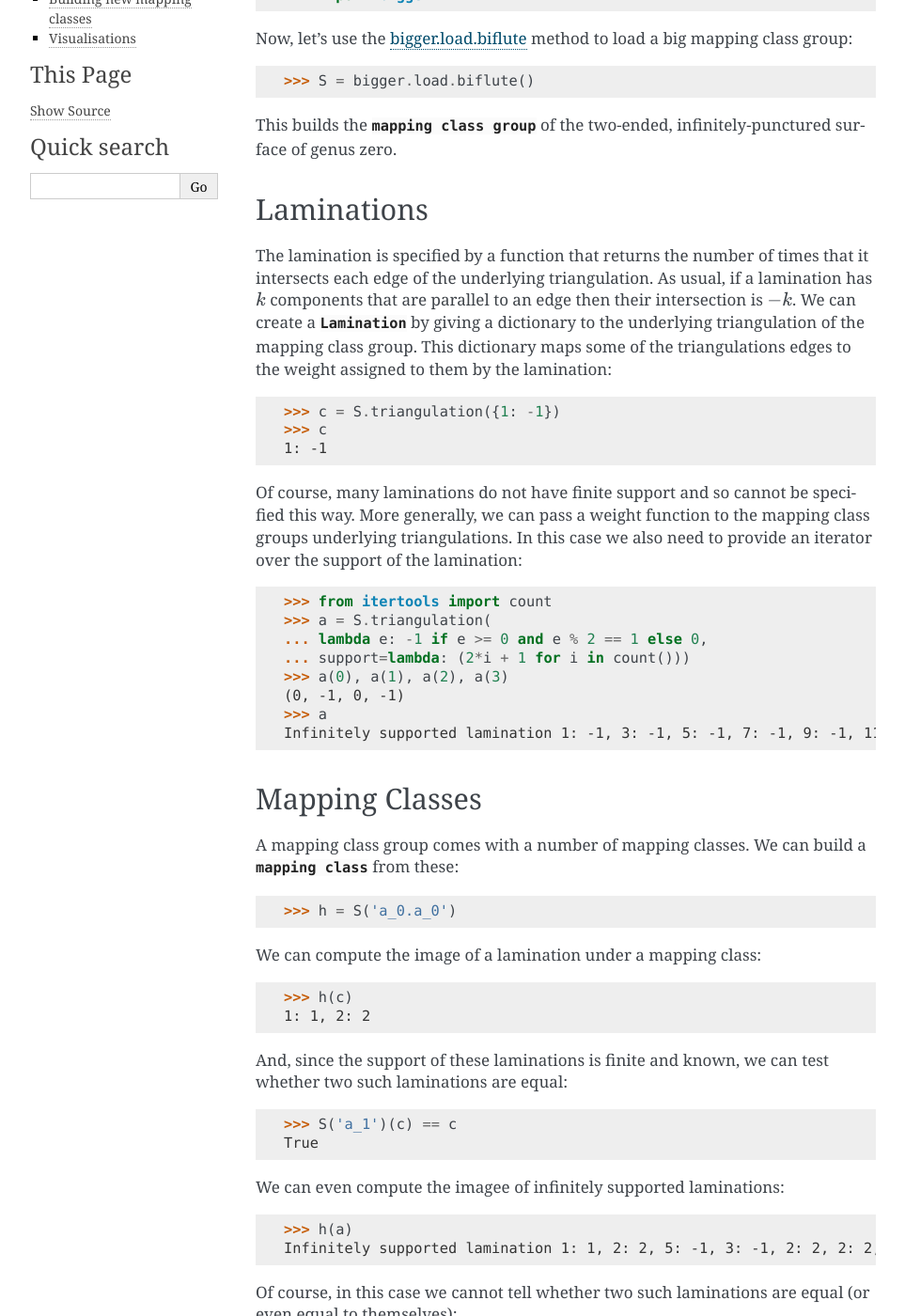
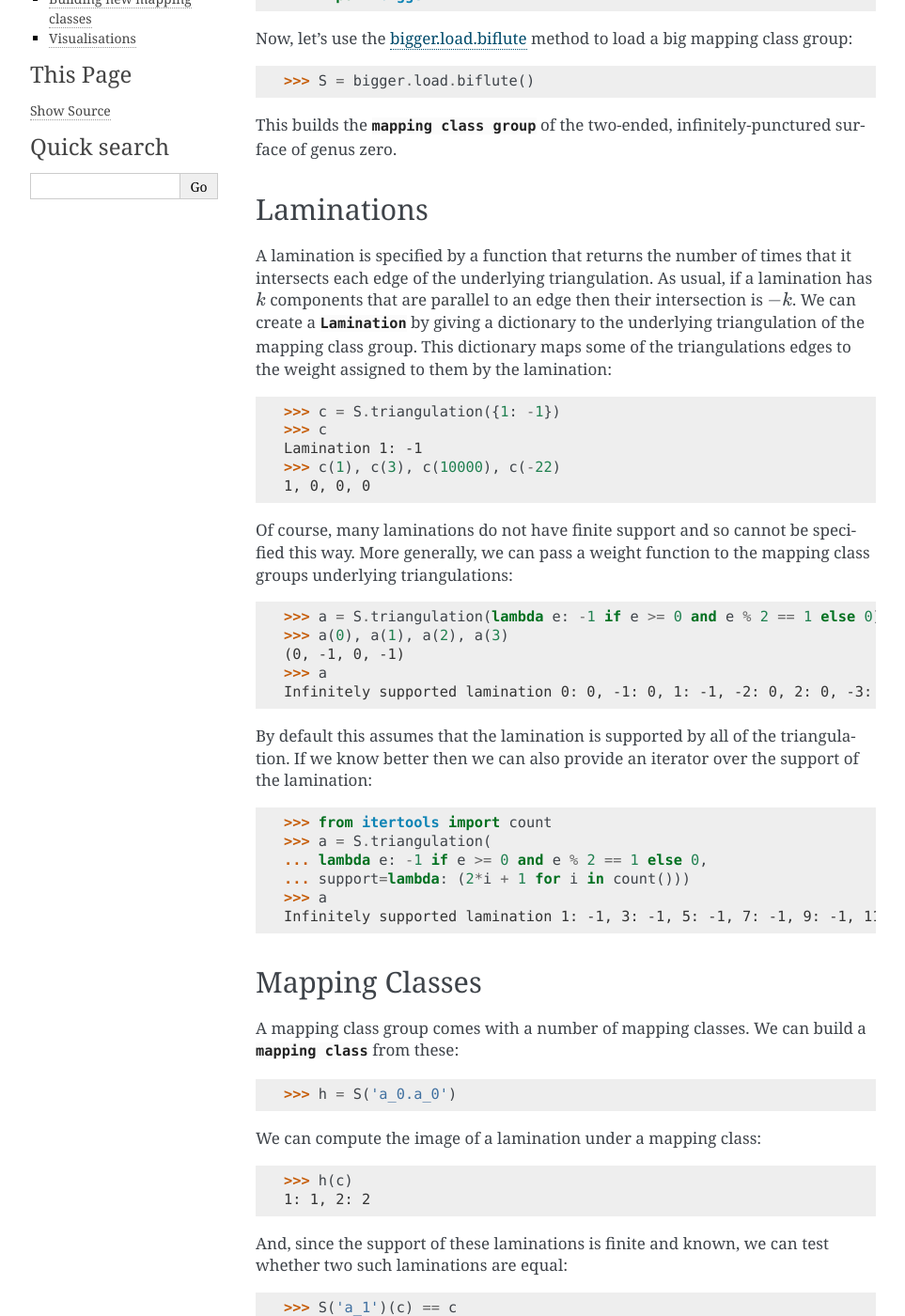
Before and after one commit to MarkCBell/bigger, a Sphinx documentation site: the page built from docs/user/walkthrough.rst, in a window 1280 px wide and 1400 px high, scrolled down 448 px. Shown: the whole window at 94% size, without its empty margins (148-1111 px from the left). Built offline with Sphinx 7.4.7, drawn with Linux system fonts in a browser that asks for light colours; some of the changed text lies outside the part shown.

Commit message:
Default support for lamination is entire triangulation.

```diff
--- a/docs/user/walkthrough.rst
+++ b/docs/user/walkthrough.rst
@@ -27,25 +27,33 @@ This builds the :class:`mapping class group <bigger.mappingclassgroup.MappingCla
 Laminations
 -----------
 
-The lamination is specified by a function that returns the number of times that it intersects each edge of the underlying triangulation.
+A lamination is specified by a function that returns the number of times that it intersects each edge of the underlying triangulation.
 As usual, if a lamination has :math:`k` components that are parallel to an edge then their intersection is :math:`-k`.
 We can create a :class:`~bigger.lamination.Lamination` by giving a dictionary to the underlying triangulation of the mapping class group.
 This dictionary maps some of the triangulations edges to the weight assigned to them by the lamination::
 
     >>> c = S.triangulation({1: -1})
     >>> c
-    1: -1
+    Lamination 1: -1
+    >>> c(1), c(3), c(10000), c(-22)
+    1, 0, 0, 0
 
 Of course, many laminations do not have finite support and so cannot be specified this way.
-More generally, we can pass a weight function to the mapping class groups underlying triangulations.
-In this case we also need to provide an iterator over the support of the lamination::
+More generally, we can pass a weight function to the mapping class groups underlying triangulations::
+
+    >>> a = S.triangulation(lambda e: -1 if e >= 0 and e % 2 == 1 else 0)
+    >>> a(0), a(1), a(2), a(3)
+    (0, -1, 0, -1)
+    >>> a
+    Infinitely supported lamination 0: 0, -1: 0, 1: -1, -2: 0, 2: 0, -3: 0, 3: -1, -4: 0, 4: 0, -5: 0 ...
+
+By default this assumes that the lamination is supported by all of the triangulation.
+If we know better then we can also provide an iterator over the support of the lamination::
 
     >>> from itertools import count
     >>> a = S.triangulation(
     ... lambda e: -1 if e >= 0 and e % 2 == 1 else 0,
     ... support=lambda: (2*i + 1 for i in count()))
-    >>> a(0), a(1), a(2), a(3)
-    (0, -1, 0, -1)
     >>> a
     Infinitely supported lamination 1: -1, 3: -1, 5: -1, 7: -1, 9: -1, 11: -1, 13: -1, 15: -1, 17: -1, 19: -1 ...
 
@@ -67,7 +75,7 @@ And, since the support of these laminations is finite and known, we can test whe
     >>> S('a_1')(c) == c
     True
 
-We can even compute the imagee of infinitely supported laminations::
+We can even compute the image of infinitely supported laminations::
 
     >>> h(a)
     Infinitely supported lamination 1: 1, 2: 2, 5: -1, 3: -1, 2: 2, 2: 2, 1: 1, 2: 2, 2: 2, 1: 1 ...
@@ -81,7 +89,6 @@ Of course, in this case we cannot tell whether two such laminations are equal (o
         raise ValueError("Can only determine equality between finitely supported laminations")
     ValueError: Can only determine equality between finitely supported laminations
 
-
 Operations on mapping classes
 -----------------------------
 
@@ -89,9 +96,9 @@ Bigger also allows us to compose together or take powers of existing mapping cla
 
     >>> g = h * S('b_1')
     >>> g(c)
-    1: 2, 2: 3, 3: 1, 4: 2, 6: 2, 7: 1, 8: 1
+    Lamination 1: 2, 2: 3, 3: 1, 4: 2, 6: 2, 7: 1, 8: 1
     >>> (g**2)(c)
-    1: 5, 2: 6, 3: 3, 4: 4, 6: 4, 7: 2, 8: 2
+    Lamination 1: 5, 2: 6, 3: 3, 4: 4, 6: 4, 7: 2, 8: 2
 
 Building new mapping classes
 ----------------------------
@@ -100,7 +107,7 @@ Since  it can manipulate curves, bigger can create the Dehn twist about a curve
 
     >>> twist = S.triangulation({1: 1, 2: 1}).encode_twist()
     >>> twist(c), (twist * twist)(c), (twist**3)(c)
-    (2: 1, 1: 1, 2: 2, 1: 2, 2: 3)
+    (Lamination 2: 1, Lamination 1: 1, 2: 2, Lamination 1: 2, 2: 3)
 
 Visualisations
 --------------
```
Also changed, not shown: 3 other files.
